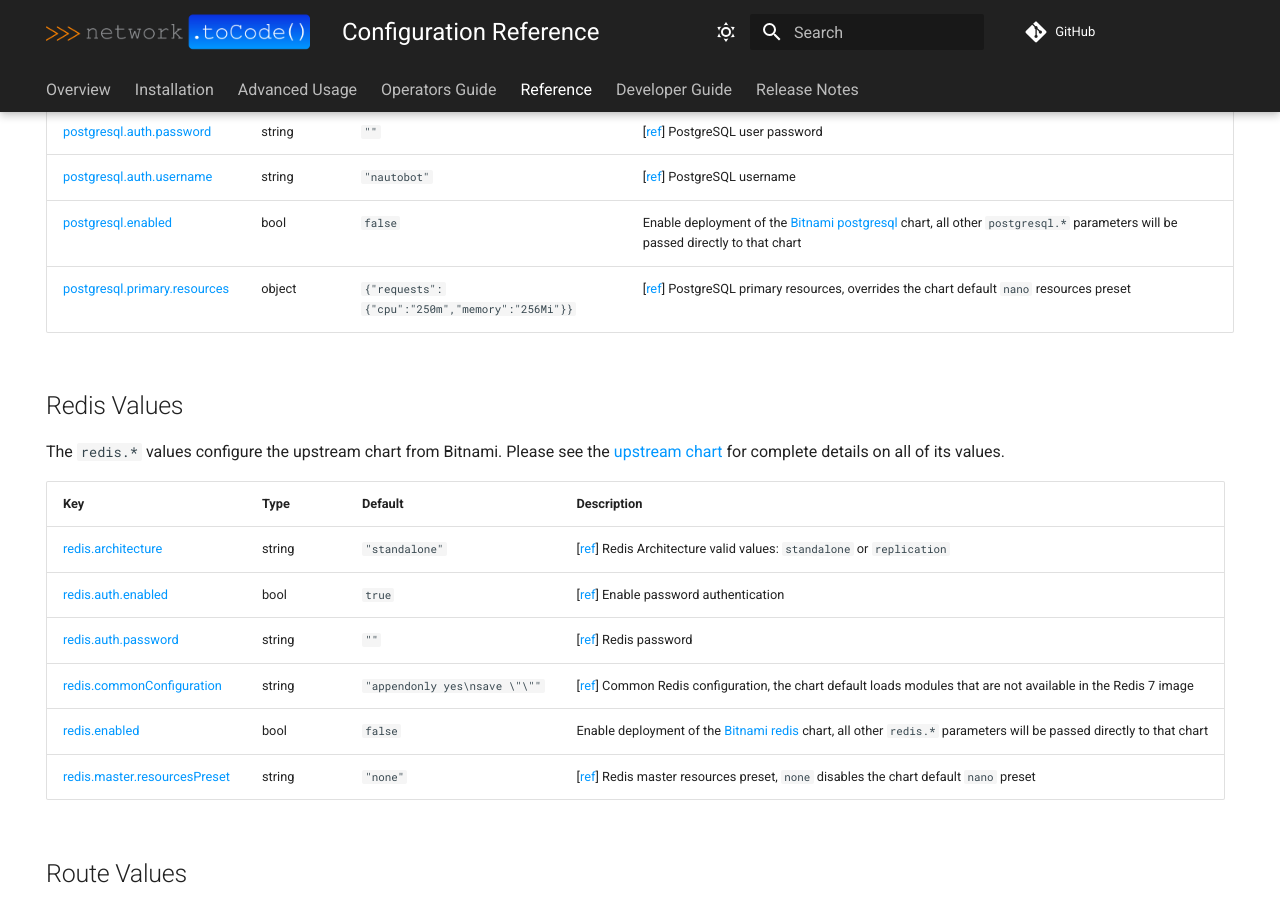
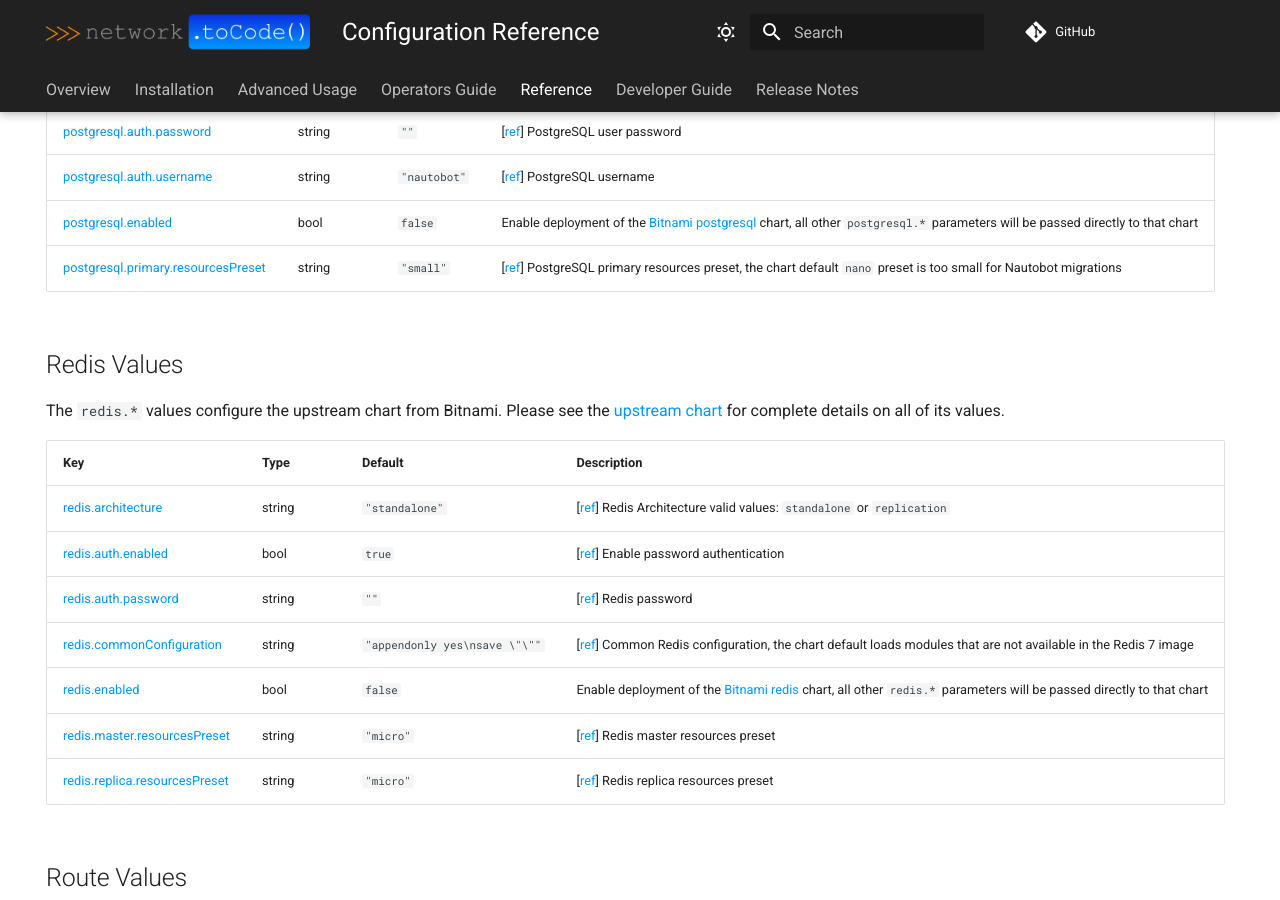
Before and after one commit to nautobot/helm-charts, an MkDocs documentation site: the page built from docs/configuration/reference.md, in a window 1280 px wide and 900 px high, scrolled down 15820 px. Built offline with MkDocs 1.6.1 and Material for MkDocs 9.7.7, drawn with Linux system fonts in a browser that asks for light colours; comment, search, counter and statistics services are not loaded.

Commit message:
Use Bitnami resources presets for PostgreSQL and Redis subcharts.

```diff
--- a/docs/configuration/reference.md
+++ b/docs/configuration/reference.md
@@ -76,7 +76,7 @@ hide:
 
 | Key | Type | Default | Description |
 |-----|------|---------|-------------|
-| <a name="extraObjects">[extraObjects](https://github.com/nautobot/helm-charts/blob/main/charts/nautobot/values.yaml#L1316)</a> | list | `[]` | Deploy additional Kubernetes manifests |
+| <a name="extraObjects">[extraObjects](https://github.com/nautobot/helm-charts/blob/main/charts/nautobot/values.yaml#L1312)</a> | list | `[]` | Deploy additional Kubernetes manifests |
 
 ## Gateway Values
 
@@ -328,7 +328,7 @@ The `postgresql.*` values configure the upstream chart from Bitnami.  Please see
 | <a name="postgresql.auth.password">[postgresql.auth.password](https://github.com/nautobot/helm-charts/blob/main/charts/nautobot/values.yaml#L1229)</a> | string | `""` | [[ref](https://github.com/bitnami/charts/tree/master/bitnami/postgresql#postgresql-parameters)] PostgreSQL user password |
 | <a name="postgresql.auth.username">[postgresql.auth.username](https://github.com/nautobot/helm-charts/blob/main/charts/nautobot/values.yaml#L1225)</a> | string | `"nautobot"` | [[ref](https://github.com/bitnami/charts/tree/master/bitnami/postgresql#postgresql-parameters)] PostgreSQL username |
 | <a name="postgresql.enabled">[postgresql.enabled](https://github.com/nautobot/helm-charts/blob/main/charts/nautobot/values.yaml#L1218)</a> | bool | `false` | Enable deployment of the [Bitnami postgresql](https://github.com/bitnami/charts/tree/master/bitnami/postgresql) chart, all other `postgresql.*` parameters will be passed directly to that chart |
-| <a name="postgresql.primary.resources">[postgresql.primary.resources](https://github.com/nautobot/helm-charts/blob/main/charts/nautobot/values.yaml#L1232)</a> | object | `{"requests":{"cpu":"250m","memory":"256Mi"}}` | [[ref](https://github.com/bitnami/charts/tree/master/bitnami/postgresql#postgresql-primary-parameters)] PostgreSQL primary resources, overrides the chart default `nano` resources preset |
+| <a name="postgresql.primary.resourcesPreset">[postgresql.primary.resourcesPreset](https://github.com/nautobot/helm-charts/blob/main/charts/nautobot/values.yaml#L1232)</a> | string | `"small"` | [[ref](https://github.com/bitnami/charts/tree/master/bitnami/postgresql#postgresql-primary-parameters)] PostgreSQL primary resources preset, the chart default `nano` preset is too small for Nautobot migrations |
 
 ## Redis Values
 
@@ -336,12 +336,13 @@ The `redis.*` values configure the upstream chart from Bitnami.  Please see the
 
 | Key | Type | Default | Description |
 |-----|------|---------|-------------|
-| <a name="redis.architecture">[redis.architecture](https://github.com/nautobot/helm-charts/blob/main/charts/nautobot/values.yaml#L1250)</a> | string | `"standalone"` | [[ref](https://github.com/bitnami/charts/tree/master/bitnami/redis#redis-common-configuration-parameters)] Redis Architecture valid values: `standalone` or `replication` |
-| <a name="redis.auth.enabled">[redis.auth.enabled](https://github.com/nautobot/helm-charts/blob/main/charts/nautobot/values.yaml#L1253)</a> | bool | `true` | [[ref](https://github.com/bitnami/charts/tree/master/bitnami/redis#redis-common-configuration-parameters)] Enable password authentication |
-| <a name="redis.auth.password">[redis.auth.password](https://github.com/nautobot/helm-charts/blob/main/charts/nautobot/values.yaml#L1255)</a> | string | `""` | [[ref](https://github.com/bitnami/charts/tree/master/bitnami/redis#redis-common-configuration-parameters)] Redis password |
-| <a name="redis.commonConfiguration">[redis.commonConfiguration](https://github.com/nautobot/helm-charts/blob/main/charts/nautobot/values.yaml#L1261)</a> | string | `"appendonly yes\nsave \"\""` | [[ref](https://github.com/bitnami/charts/tree/master/bitnami/redis#redis-configuration-parameters)] Common Redis configuration, the chart default loads modules that are not available in the Redis 7 image |
-| <a name="redis.enabled">[redis.enabled](https://github.com/nautobot/helm-charts/blob/main/charts/nautobot/values.yaml#L1248)</a> | bool | `false` | Enable deployment of the [Bitnami redis](https://github.com/bitnami/charts/tree/master/bitnami/redis) chart, all other `redis.*` parameters will be passed directly to that chart |
-| <a name="redis.master.resourcesPreset">[redis.master.resourcesPreset](https://github.com/nautobot/helm-charts/blob/main/charts/nautobot/values.yaml#L1266)</a> | string | `"none"` | [[ref](https://github.com/bitnami/charts/tree/master/bitnami/redis#redis-master-configuration-parameters)] Redis master resources preset, `none` disables the chart default `nano` preset |
+| <a name="redis.architecture">[redis.architecture](https://github.com/nautobot/helm-charts/blob/main/charts/nautobot/values.yaml#L1247)</a> | string | `"standalone"` | [[ref](https://github.com/bitnami/charts/tree/master/bitnami/redis#redis-common-configuration-parameters)] Redis Architecture valid values: `standalone` or `replication` |
+| <a name="redis.auth.enabled">[redis.auth.enabled](https://github.com/nautobot/helm-charts/blob/main/charts/nautobot/values.yaml#L1250)</a> | bool | `true` | [[ref](https://github.com/bitnami/charts/tree/master/bitnami/redis#redis-common-configuration-parameters)] Enable password authentication |
+| <a name="redis.auth.password">[redis.auth.password](https://github.com/nautobot/helm-charts/blob/main/charts/nautobot/values.yaml#L1252)</a> | string | `""` | [[ref](https://github.com/bitnami/charts/tree/master/bitnami/redis#redis-common-configuration-parameters)] Redis password |
+| <a name="redis.commonConfiguration">[redis.commonConfiguration](https://github.com/nautobot/helm-charts/blob/main/charts/nautobot/values.yaml#L1258)</a> | string | `"appendonly yes\nsave \"\""` | [[ref](https://github.com/bitnami/charts/tree/master/bitnami/redis#redis-configuration-parameters)] Common Redis configuration, the chart default loads modules that are not available in the Redis 7 image |
+| <a name="redis.enabled">[redis.enabled](https://github.com/nautobot/helm-charts/blob/main/charts/nautobot/values.yaml#L1245)</a> | bool | `false` | Enable deployment of the [Bitnami redis](https://github.com/bitnami/charts/tree/master/bitnami/redis) chart, all other `redis.*` parameters will be passed directly to that chart |
+| <a name="redis.master.resourcesPreset">[redis.master.resourcesPreset](https://github.com/nautobot/helm-charts/blob/main/charts/nautobot/values.yaml#L1263)</a> | string | `"micro"` | [[ref](https://github.com/bitnami/charts/tree/master/bitnami/redis#redis-master-configuration-parameters)] Redis master resources preset |
+| <a name="redis.replica.resourcesPreset">[redis.replica.resourcesPreset](https://github.com/nautobot/helm-charts/blob/main/charts/nautobot/values.yaml#L1285)</a> | string | `"micro"` | [[ref](https://github.com/bitnami/charts/tree/master/bitnami/redis#redis-replicas-configuration-parameters)] Redis replica resources preset |
 
 ## Route Values
 
```
Also changed, not shown: charts/nautobot/README.md (+9 -8 lines), 1 other file.
